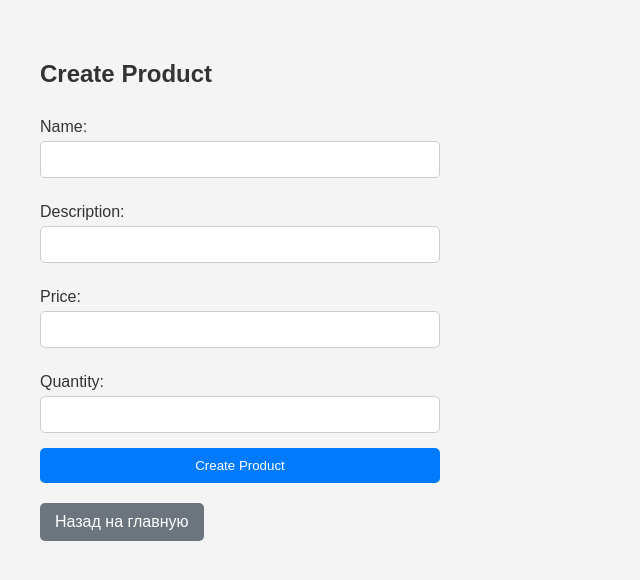
After one commit to feleciap/API_warehouse, a FastAPI app: template src/templates/new_product.html in a window 1280 px wide. The commit adds this page. Shown: the top 580 px of the page, without its empty margins (0-640 px from the left). Run offline with FastAPI, Linux system fonts and the light colour scheme; the template is opened without the code that fills it, so the values that code supplies are empty.

Commit message:
products Done2

```diff
--- a/src/main.py
+++ b/src/main.py
@@ -8,7 +8,7 @@ from datetime import datetime, timezone
 import models, schemas
 from database import SessionLocal, engine
 from models import Product, Order, OrderItem
-from schemas import Product as ProductSchema, ProductCreate, Order as OrderSchema, OrderCreate, OrderResponse, OrderItemResponse
+from schemas import Product as ProductSchema, ProductCreate, Order as OrderSchema, OrderCreate, OrderResponse, OrderItemResponse , ProductResponse
 from fastapi.staticfiles import StaticFiles
 
 models.Base.metadata.create_all(bind=engine)
@@ -55,17 +55,49 @@ async def get_product(request: Request, id: int, db: Session = Depends(get_db)):
     return templates.TemplateResponse("product_detail.html", {"request": request, "product": product})
 
 # Обновление информации о товаре
-@app.put("/products/{id}", response_model=ProductSchema)
-def update_product(id: int, product: ProductCreate, db: Session = Depends(get_db)):
-    db_product = db.query(Product).filter(Product.id == id).first()
-    if db_product is None:
-        raise HTTPException(status_code=404, detail="Product not found")
-    db_product.name = product.name
-    db_product.price = product.price
-    db_product.description = product.description  # Обновление поля description
-    db.commit()
-    db.refresh(db_product)
-    return db_product
+@app.put("/products/{product_id}", response_class=HTMLResponse)
+async def update_or_create_product(product_id: int, product_data: ProductCreate, request: Request, db: Session = Depends(get_db)):
+    db_product = db.query(Product).filter(Product.id == product_id).first()
+
+    if db_product:
+        # Обновляем существующий продукт
+        db_product.name = product_data.name
+        db_product.description = product_data.description
+        db_product.price = product_data.price
+        db_product.quantity = product_data.quantity
+        db.commit()
+        db.refresh(db_product)
+    else:
+        # Создаем новый продукт
+        new_product = Product(id=product_id, **product_data.dict())
+        db.add(new_product)
+        db.commit()
+        db.refresh(new_product)
+        db_product = new_product
+
+    # Возвращаем HTML-шаблон с сообщением об успешном обновлении
+    return templates.TemplateResponse("update_success.html", {"request": request})
+
+@app.post("/products/new", response_class=HTMLResponse)
+async def create_product(
+    request: Request,
+    product_id: int = Form(...),
+    name: str = Form(...),
+    price: float = Form(...),
+    description: str = Form(...),
+    quantity: int = Form(...),  # Убедитесь, что quantity теперь передается
+    db: Session = Depends(get_db)
+):
+    # Создаем объект ProductCreate с включением quantity
+    product_data = ProductCreate(name=name, price=price, description=description, quantity=quantity)
+
+    # Используем метод обновления или создания
+    return await update_or_create_product(product_id, product_data, request, db)
+
+@app.get("/products/new", response_class=HTMLResponse)
+async def create_product(request: Request):
+    return templates.TemplateResponse("new_product.html", {"request": request})
+
 
 @app.get("/products/{id}/edit", response_class=HTMLResponse)
 def edit_product(request: Request, id: int, db: Session = Depends(get_db)):
@@ -73,20 +105,12 @@ def edit_product(request: Request, id: int, db: Session = Depends(get_db)):
     return templates.TemplateResponse("update_product.html", {"request": request, "product": product})
 
 @app.post("/products/{id}/edit")
-def update_product(id: int, request: Request, name: str = Form(...), price: float = Form(...), description: str = Form(...), db: Session = Depends(get_db)):
-    product = db.query(Product).filter(Product.id == id).first()
-    if product is None:
-        raise HTTPException(status_code=404, detail="Product not found")
+async def update_product(id: int, request: Request, name: str = Form(...), price: float = Form(...), description: str = Form(...), db: Session = Depends(get_db)):
+    product_data = ProductCreate(name=name, price=price, description=description)
 
-    # Обновление полей продукта
-    product.name = name
-    product.price = price
-    product.description = description
-    db.commit()
-
-    # Перенаправление на страницу с сообщением об успешном обновлении
-    return templates.TemplateResponse("product_updated.html", {"request": request})
-
+    # Здесь вызываем функцию обновления или создания
+    response = await update_or_create_product(id, product_data, request, db)
+    return response  # Возвращаем перенаправление
 
 # Удаление товара
 @app.post("/products/{id}/delete", response_class=HTMLResponse)
@@ -109,6 +133,7 @@ def confirm_delete_product(request: Request, id: int, db: Session = Depends(get_
 # Создание заказа с проверкой наличия товара на складе
 @app.post("/orders/", response_model=OrderResponse)
 def create_order(order: OrderCreate, db: Session = Depends(get_db)):
+    # Создаем новый заказ
     db_order = Order(status=order.status, created_at=datetime.now(timezone.utc))
     db.add(db_order)
     db.commit()
@@ -119,18 +144,20 @@ def create_order(order: OrderCreate, db: Session = Depends(get_db)):
         db_product = db.query(Product).filter(Product.id == item.product_id).first()
         if db_product is None:
             raise HTTPException(status_code=404, detail=f"Product with id {item.product_id} not found")
-        if db_product.stock < item.quantity:
+        if db_product.quantity < item.quantity:  # Используем quantity вместо stock
             raise HTTPException(status_code=400, detail=f"Insufficient stock for product {db_product.name}")
 
         # Обновление количества товара на складе
-        db_product.stock -= item.quantity
+        db_product.quantity -= item.quantity  # Используем quantity вместо stock
         db.add(db_product)
 
+        # Создаем элемент заказа
         db_order_item = OrderItem(product_id=item.product_id, order_id=db_order.id, quantity=item.quantity)
         db.add(db_order_item)
 
-    db.commit()
+    db.commit()  # Сохраняем все изменения
     return db_order
+
 
 # Получение списка заказов
 @app.get("/orders/", response_class=HTMLResponse)
@@ -174,6 +201,12 @@ def update_order_status(id: int, status: str = Form(...), db: Session = Depends(
     order = db.query(Order).filter(Order.id == id).first()
     if order is None:
         raise HTTPException(status_code=404, detail="Order not found")
+
+    # Добавьте проверку допустимых статусов, если это необходимо
+    valid_statuses = ["Pending", "Shipped", "Delivered", "Cancelled"]
+    if status not in valid_statuses:
+        raise HTTPException(status_code=400, detail=f"Invalid status: {status}")
+
     order.status = status
     db.commit()
     db.refresh(order)
--- /dev/null
+++ b/src/templates/new_product.html
@@ -0,0 +1,104 @@
+<!DOCTYPE html>
+<html lang="en">
+<head>
+    <meta charset="UTF-8">
+    <meta name="viewport" content="width=device-width, initial-scale=1.0">
+    <title>Create Product</title>
+    <link rel="stylesheet" href="http://127.0.0.1:8000/static/style.css">
+    <style>
+        body {
+            font-family: Arial, sans-serif;
+            margin: 20px;
+        }
+        form {
+            display: flex;
+            flex-direction: column;
+            max-width: 400px;
+        }
+        label {
+            margin: 10px 0 5px;
+        }
+        input {
+            padding: 10px;
+            margin-bottom: 15px;
+            border: 1px solid #ccc;
+            border-radius: 5px;
+        }
+        button {
+            padding: 10px 15px;
+            border: none;
+            border-radius: 5px;
+            background-color: #007BFF;
+            color: white;
+            cursor: pointer;
+        }
+        button:hover {
+            background-color: #0056b3;
+        }
+        .back-button {
+            padding: 10px 15px;
+            background-color: #6c757d;
+            color: white;
+            text-decoration: none;
+            border-radius: 5px;
+            display: inline-block;
+            margin-top: 20px;
+        }
+        .back-button:hover {
+            background-color: #5a6268;
+        }
+    </style>
+</head>
+<body>
+
+<h2>Create Product</h2>
+<form id="createProductForm">
+    <label for="name">Name:</label>
+    <input type="text" id="name" name="name" required>
+
+    <label for="description">Description:</label>
+    <input type="text" id="description" name="description" required>
+
+    <label for="price">Price:</label>
+    <input type="number" id="price" name="price" required>
+
+    <label for="quantity">Quantity:</label>
+    <input type="number" id="quantity" name="quantity" required>
+
+    <button type="submit">Create Product</button>
+</form>
+
+<a href="/" class="back-button">Назад на главную</a>
+
+<script>
+    document.getElementById("createProductForm").onsubmit = async function(event) {
+        event.preventDefault();
+
+        const url = `http://127.0.0.1:8000/products`;
+        const data = {
+            name: document.getElementById("name").value,
+            description: document.getElementById("description").value,
+            price: parseFloat(document.getElementById("price").value),
+            quantity: parseInt(document.getElementById("quantity").value)
+        };
+
+        const response = await fetch(url, {
+            method: 'POST',  // Измените на 'POST' для создания нового продукта
+            headers: {
+                'Accept': 'application/json',
+                'Content-Type': 'application/json'
+            },
+            body: JSON.stringify(data)
+        });
+
+        if (response.ok) {
+            alert('Product created successfully!');
+            window.location.href = '/'; // Перенаправляем на главную страницу
+        } else {
+            alert('Failed to create product.');
+        }
+    };
+</script>
+
+</body>
+</html>
```
Also changed, not shown: src/schemas.py (+11 -3 lines), src/templates/products.html (+33 -5 lines), src/templates/update_success.html (added, +40 -0 lines).
